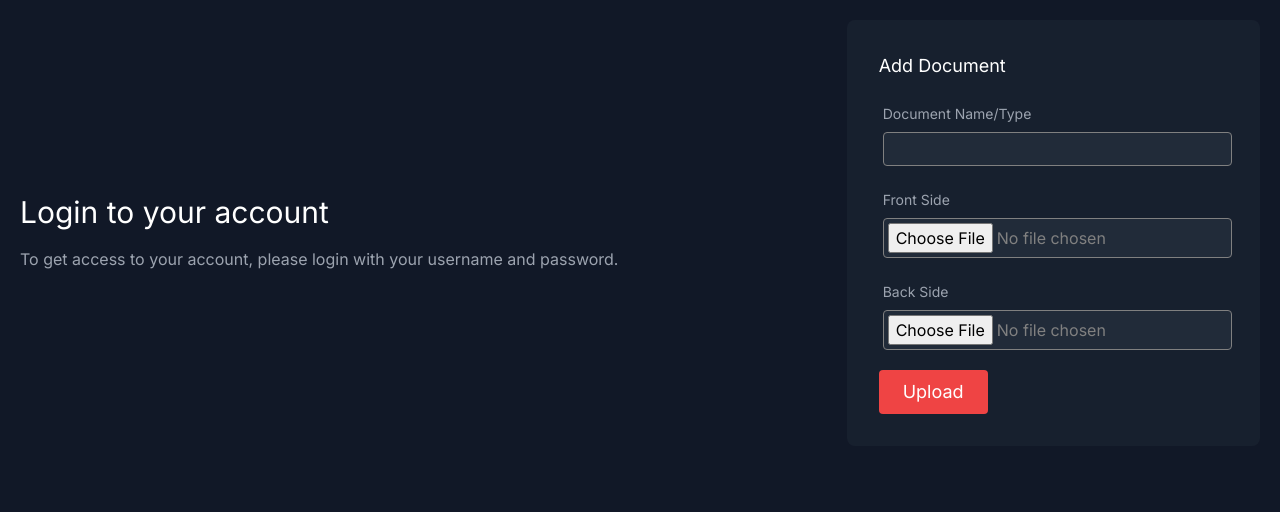
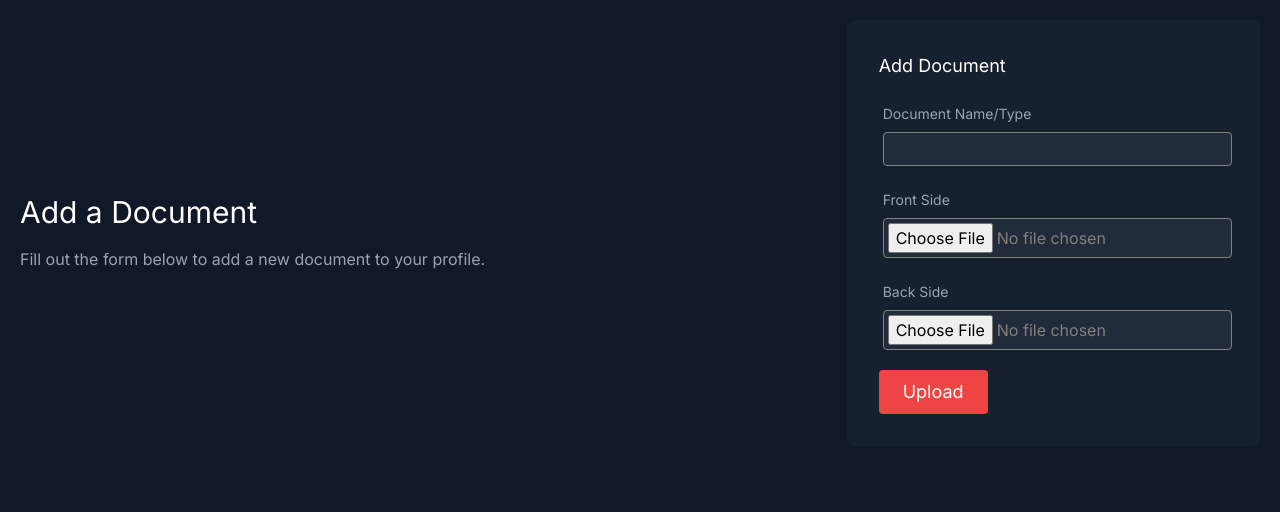
Before and after one commit to imjyotiraditya/ID-Book, a PHP site: page /add.php in a window 1280 px wide. Shown: the part 156-668 px from the top of the page. Run offline with PHP 8.4, Linux system fonts and the light colour scheme; the visitor is signed in with stand-in values (Sample User, id 1); some libraries are stand-ins or nearby versions.

Commit message:
Update text in Add page
Signed-off-by: Jyotiraditya Panda <jyotiraditya@aospa.co>

```diff
--- a/add.php
+++ b/add.php
@@ -36,9 +36,8 @@ if (!checkLogin()) {
 <section class="text-gray-400 bg-gray-900 body-font">
     <div class="container px-5 py-24 mx-auto flex flex-wrap items-center">
         <div class="lg:w-3/5 md:w-1/2 md:pr-16 lg:pr-0 pr-0">
-            <h1 class="title-font font-medium text-3xl text-white">Login to your account</h1>
-            <p class="leading-relaxed mt-4">To get access to your account, please login with your username and password.
-            </p>
+            <h1 class="title-font font-medium text-3xl text-white">Add a Document</h1>
+            <p class="leading-relaxed mt-4">Fill out the form below to add a new document to your profile.</p>
         </div>
         <div
             class="lg:w-2/6 md:w-1/2 bg-gray-800 bg-opacity-50 rounded-lg p-8 flex flex-col md:ml-auto w-full mt-10 md:mt-0">
```
